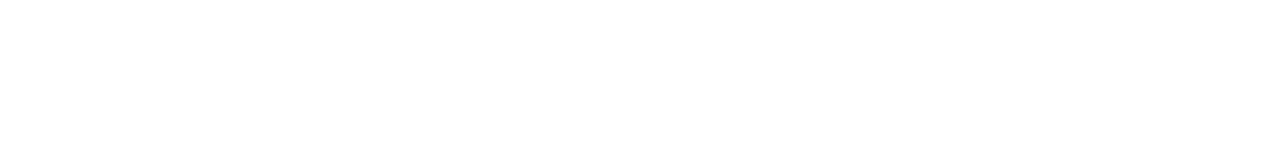
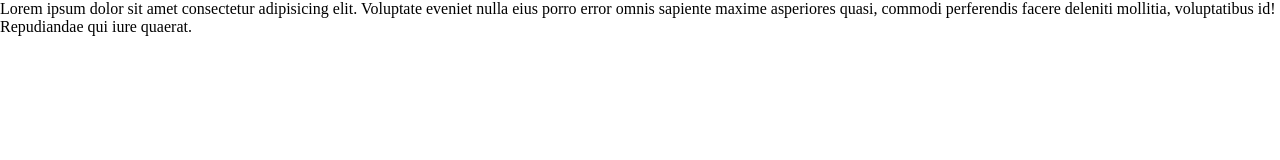
Before and after one commit to JuanCMafra/Perfil-de-viagens, a plain HTML site: page index.html in a window 1280 px wide. Drawn offline with Linux system fonts and the light colour scheme.

```diff
--- a/index.html
+++ b/index.html
@@ -7,6 +7,6 @@
   <link rel="stylesheet" href="style/index.css">
 </head>
 <body>
-
+  <p>Lorem ipsum dolor sit amet consectetur adipisicing elit. Voluptate eveniet nulla eius porro error omnis sapiente maxime asperiores quasi, commodi perferendis facere deleniti mollitia, voluptatibus id! Repudiandae qui iure quaerat.</p>
 </body>
 </html>
```
